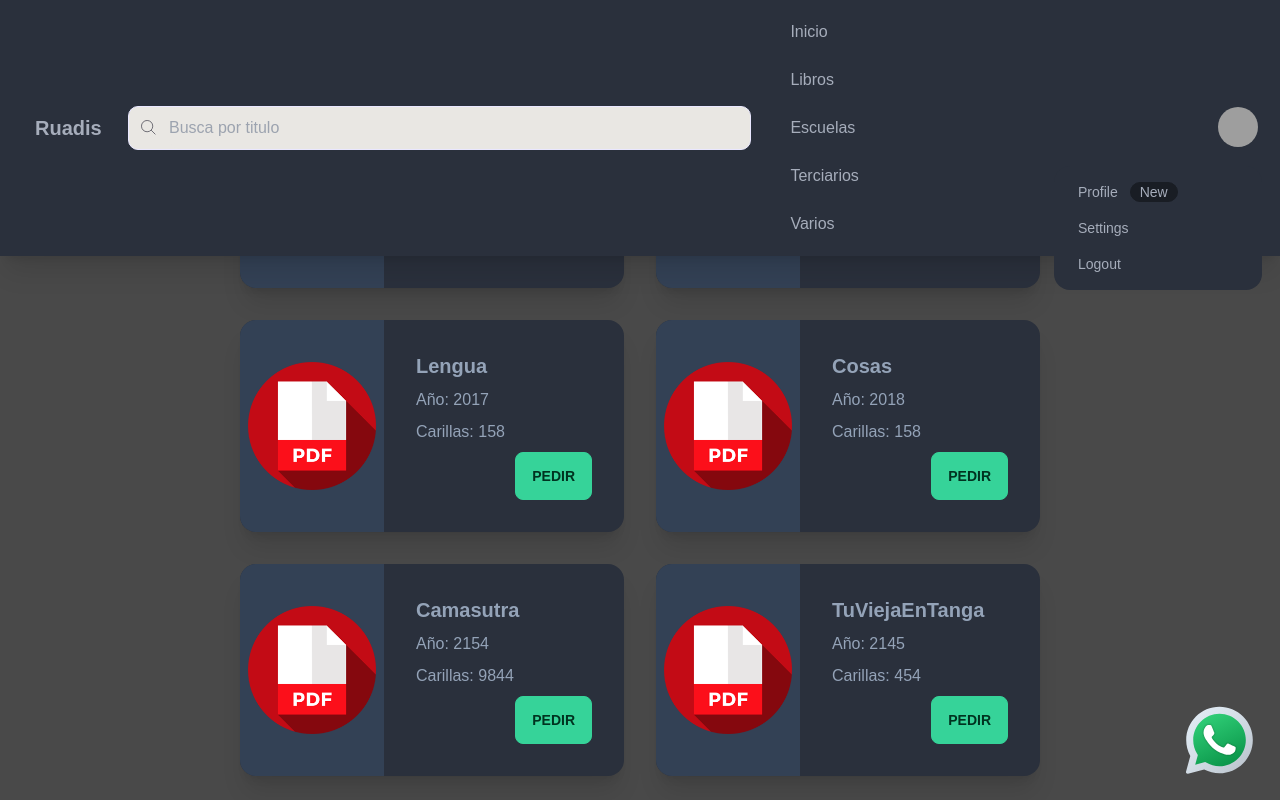
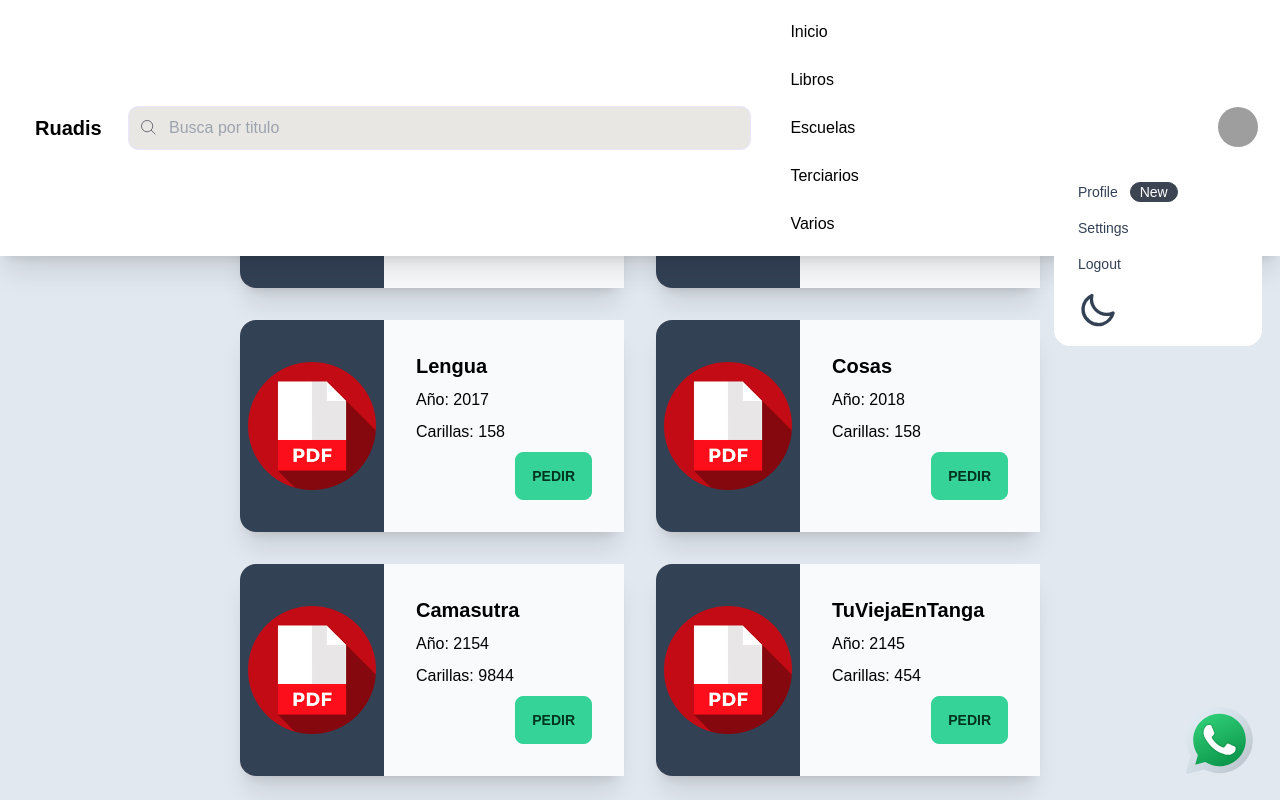
Before and after one commit to Delegado007/web_ruadis, a React (Create React App) app: page / in a window 1280 px wide. Both pictures are taken after a click on the label 1238 px from the left and 126 px from the top of the page. Shown: the top 800 px of the page. Built offline with nearby package versions, Linux system fonts and the light colour scheme; grey boxes are pictures that could not be loaded; a web font is replaced by a local one.

Commit message:
implementando version de modo nocturno

```diff
--- a/public/index.html
+++ b/public/index.html
@@ -23,8 +23,8 @@
 
     <title>React App</title>
   </head>
-  <body>
+  <body class="bg-slate-200 text-black dark:bg-slate-800 dark:text-slate-100">
     <noscript>You need to enable JavaScript to run this app.</noscript>
-    <div id="root" class="bg-gray-800"></div>
+    <div id="root"></div>
   </body>
 </html>
--- a/src/HeaderRuadis.jsx
+++ b/src/HeaderRuadis.jsx
@@ -6,6 +6,16 @@
 
 function HeaderRuadis() {
   const [desplegarMenu, setDesplegarMenu] = useState(false);
+  const cambiarModoNocturno = (evento) => {
+    if (!evento.target.checked) {
+      console.log("asa");
+      const html = document.querySelector("html");
+      html.className = "dark";
+    } else {
+      const html = document.querySelector("html");
+      html.className = "";
+    }
+  };
   const actualizar = (e) => {
     setDesplegarMenu(e.target.checked);
     // console.log("desde boton" + desplegarMenu);
@@ -21,13 +31,16 @@
     }
   });
   return (
-    <header className="navbar bg-base-100 mb-0 shadow-xl" id="navegacion">
+    <header
+      className="navbar bg-white dark:bg-slate-800 mb-0 shadow-xl"
+      id="navegacion"
+    >
       <div className="navbar-start items">
         <div className="hamburguesa dropdown" id="botonOpenMenu">
           <button
             type="button"
             tabIndex="0"
-            className="text-slate-500 hover:text-slate-600 dark:text-slate-400 dark:hover:text-slate-300 btn btn-ghost"
+            className="text-slate-700 hover:text-slate-900 dark:text-slate-400 dark:hover:text-slate-200 btn btn-ghost"
           >
             <svg
               className="swap-off fill-current"
@@ -41,7 +54,7 @@
           </button>
 
           <div
-            className="dropdown-content menuDesplegable bg-base-100 w-96 max-w-[calc(100%-3rem)] pl-6"
+            className="dropdown-content menuDesplegable w-96 max-w-[calc(100%-3rem)] pl-6 bg-slate-200 text-slate-700 dark:border-slate-700 dark:bg-gray-800"
             id="clickbox"
             tabIndex="0"
           >
@@ -49,30 +62,26 @@
               <ImputBusquedaMovil />
             </div>
             <ul
-              className="flex mt-2 menu shadow bg-base-100 space-y-6 lg:space-y-2 border-l border-slate-100 dark:border-slate-700"
+              className="flex mt-2 menu shadow space-y-6 lg:space-y-2 border-l dark:border-slate-100  border-slate-400 "
               id="MenuDesplegable"
             >
-              <li className=" flex flex-row border-l -ml-px border-transparent hover:border-slate-400 dark:hover:border-slate-500 text-slate-700 hover:text-slate-900 dark:text-slate-400 dark:hover:text-slate-300">
+              <li className=" flex flex-row border-l -ml-px border-transparent hover:border-slate-900 dark:hover:border-slate-500 text-slate-700 dark:text-slate-200 dark:hover:white hover:text-black">
                 <a className="pl-3">
                   <svg
+                    className="fill-current w-5 h-5"
                     xmlns="http://www.w3.org/2000/svg"
-                    width="18"
-                    height="18"
                     viewBox="0 0 576 512"
-                    fill="rgb(148 163 184)"
                   >
                     <path d="M575.8 255.5C575.8 273.5 560.8 287.6 543.8 287.6H511.8L512.5 447.7C512.5 450.5 512.3 453.1 512 455.8V472C512 494.1 494.1 512 472 512H456C454.9 512 453.8 511.1 452.7 511.9C451.3 511.1 449.9 512 448.5 512H392C369.9 512 352 494.1 352 472V384C352 366.3 337.7 352 320 352H256C238.3 352 224 366.3 224 384V472C224 494.1 206.1 512 184 512H128.1C126.6 512 125.1 511.9 123.6 511.8C122.4 511.9 121.2 512 120 512H104C81.91 512 64 494.1 64 472V360C64 359.1 64.03 358.1 64.09 357.2V287.6H32.05C14.02 287.6 0 273.5 0 255.5C0 246.5 3.004 238.5 10.01 231.5L266.4 8.016C273.4 1.002 281.4 0 288.4 0C295.4 0 303.4 2.004 309.5 7.014L564.8 231.5C572.8 238.5 576.9 246.5 575.8 255.5L575.8 255.5z" />
                   </svg>
                   Inicio
                 </a>
               </li>
-              <li className=" flex flex-row border-l -ml-px border-transparent hover:border-slate-400 dark:hover:border-slate-500 text-slate-700 hover:text-slate-900 dark:text-slate-400 dark:hover:text-slate-300">
+              <li className="flex flex-row border-l -ml-px border-transparent hover:border-slate-900 dark:hover:border-slate-500 text-slate-700 dark:text-slate-200 dark:hover:text-white hover:text-black">
                 <a className="pl-3">
                   <svg
+                    className="fill-current w-5 h-5"
                     xmlns="http://www.w3.org/2000/svg"
-                    width="18"
-                    height="18"
-                    fill="rgb(148 163 184)"
                     viewBox="0 0 448 512"
                   >
                     <path d="M448 336v-288C448 21.49 426.5 0 400 0H96C42.98 0 0 42.98 0 96v320c0 53.02 42.98 96 96 96h320c17.67 0 32-14.33 32-31.1c0-11.72-6.607-21.52-16-27.1v-81.36C441.8 362.8 448 350.2 448 336zM143.1 128h192C344.8 128 352 135.2 352 144C352 152.8 344.8 160 336 160H143.1C135.2 160 128 152.8 128 144C128 135.2 135.2 128 143.1 128zM143.1 192h192C344.8 192 352 199.2 352 208C352 216.8 344.8 224 336 224H143.1C135.2 224 128 216.8 128 208C128 199.2 135.2 192 143.1 192zM384 448H96c-17.67 0-32-14.33-32-32c0-17.67 14.33-32 32-32h288V448z" />
@@ -80,13 +89,11 @@
                   Libros
                 </a>
               </li>
-              <li className=" flex flex-row border-l -ml-px border-transparent hover:border-slate-400 dark:hover:border-slate-500 text-slate-700 hover:text-slate-900 dark:text-slate-400 dark:hover:text-slate-300">
+              <li className="flex flex-row border-l -ml-px border-transparent hover:border-slate-900 dark:hover:border-slate-500 text-slate-700 dark:text-slate-200 dark:hover:text-white hover:text-black">
                 <a className="pl-3">
                   <svg
+                    className="fill-current w-5 h-5"
                     xmlns="http://www.w3.org/2000/svg"
-                    width="18"
-                    height="18"
-                    fill="rgb(148 163 184)"
                     viewBox="0 0 640 512"
                   >
                     <path d="M320 128C328.8 128 336 135.2 336 144V160H352C360.8 160 368 167.2 368 176C368 184.8 360.8 192 352 192H320C311.2 192 304 184.8 304 176V144C304 135.2 311.2 128 320 128zM476.8 98.06L602.4 125.1C624.4 130.9 640 150.3 640 172.8V464C640 490.5 618.5 512 592 512H48C21.49 512 0 490.5 0 464V172.8C0 150.3 15.63 130.9 37.59 125.1L163.2 98.06L302.2 5.374C312.1-1.791 327-1.791 337.8 5.374L476.8 98.06zM256 512H384V416C384 380.7 355.3 352 320 352C284.7 352 256 380.7 256 416V512zM96 192C87.16 192 80 199.2 80 208V272C80 280.8 87.16 288 96 288H128C136.8 288 144 280.8 144 272V208C144 199.2 136.8 192 128 192H96zM496 272C496 280.8 503.2 288 512 288H544C552.8 288 560 280.8 560 272V208C560 199.2 552.8 192 544 192H512C503.2 192 496 199.2 496 208V272zM96 320C87.16 320 80 327.2 80 336V400C80 408.8 87.16 416 96 416H128C136.8 416 144 408.8 144 400V336C144 327.2 136.8 320 128 320H96zM496 400C496 408.8 503.2 416 512 416H544C552.8 416 560 408.8 560 400V336C560 327.2 552.8 320 544 320H512C503.2 320 496 327.2 496 336V400zM320 88C271.4 88 232 127.4 232 176C232 224.6 271.4 264 320 264C368.6 264 408 224.6 408 176C408 127.4 368.6 88 320 88z" />
@@ -94,13 +101,11 @@
                   Escuelas
                 </a>
               </li>
-              <li className=" flex flex-row border-l -ml-px border-transparent hover:border-slate-400 dark:hover:border-slate-500 text-slate-700 hover:text-slate-900 dark:text-slate-400 dark:hover:text-slate-300">
+              <li className="flex flex-row border-l -ml-px border-transparent hover:border-slate-900 dark:hover:border-slate-500 text-slate-700 dark:text-slate-200 dark:hover:text-white hover:text-black">
                 <a className="pl-3">
                   <svg
+                    className="fill-current w-5 h-5"
                     xmlns="http://www.w3.org/2000/svg"
-                    width="18"
-                    height="18"
-                    fill="rgb(148 163 184)"
                     viewBox="0 0 640 512"
                   >
                     <path d="M623.1 136.9l-282.7-101.2c-13.73-4.91-28.7-4.91-42.43 0L16.05 136.9C6.438 140.4 0 149.6 0 160s6.438 19.65 16.05 23.09L76.07 204.6c-11.89 15.8-20.26 34.16-24.55 53.95C40.05 263.4 32 274.8 32 288c0 9.953 4.814 18.49 11.94 24.36l-24.83 149C17.48 471.1 25 480 34.89 480H93.11c9.887 0 17.41-8.879 15.78-18.63l-24.83-149C91.19 306.5 96 297.1 96 288c0-10.29-5.174-19.03-12.72-24.89c4.252-17.76 12.88-33.82 24.94-47.03l190.6 68.23c13.73 4.91 28.7 4.91 42.43 0l282.7-101.2C633.6 179.6 640 170.4 640 160S633.6 140.4 623.1 136.9zM351.1 314.4C341.7 318.1 330.9 320 320 320c-10.92 0-21.69-1.867-32-5.555L142.8 262.5L128 405.3C128 446.6 213.1 480 320 480c105.1 0 192-33.4 192-74.67l-14.78-142.9L351.1 314.4z" />
@@ -108,13 +113,11 @@
                   Terciarios
                 </a>
               </li>
-              <li className=" flex flex-row border-l -ml-px border-transparent hover:border-slate-400 dark:hover:border-slate-500 text-slate-700 hover:text-slate-900 dark:text-slate-400 dark:hover:text-slate-300">
+              <li className="flex flex-row border-l -ml-px border-transparent hover:border-slate-900 dark:hover:border-slate-500 text-slate-700 dark:text-slate-200 dark:hover:text-white hover:text-black">
                 <a className="pl-3">
                   <svg
+                    className="fill-current w-5 h-5"
                     xmlns="http://www.w3.org/2000/svg"
-                    width="18"
-                    height="18"
-                    fill="rgb(148 163 184)"
                     viewBox="0 0 512 512"
                   >
                     <path d="M32 432C32 458.5 53.49 480 80 480h352c26.51 0 48-21.49 48-48V160H32V432zM160 236C160 229.4 165.4 224 172 224h168C346.6 224 352 229.4 352 236v8C352 250.6 346.6 256 340 256h-168C165.4 256 160 250.6 160 244V236zM480 32H32C14.31 32 0 46.31 0 64v48C0 120.8 7.188 128 16 128h480C504.8 128 512 120.8 512 112V64C512 46.31 497.7 32 480 32z" />
@@ -158,7 +161,7 @@
           </label>
           <ul
             tabIndex="0"
-            className="mt-3 p-2 shadow menu menu-compact dropdown-content bg-base-100 rounded-box w-52"
+            className="mt-3 p-2 shadow menu menu-compact dropdown-content rounded-box w-52 bg-white dark:bg-slate-700 text-slate-700 dark:text-slate-100"
           >
             <li>
               <a className="justify-between">
@@ -172,6 +175,27 @@
             <li>
               <a>Logout</a>
             </li>
+            <li>
+              <label className="swap swap-rotate">
+                <input type="checkbox" onChange={cambiarModoNocturno} />
+
+                <svg
+                  className="swap-on fill-current w-10 h-10"
+                  xmlns="http://www.w3.org/2000/svg"
+                  viewBox="0 0 24 24"
+                >
+                  <path d="M5.64,17l-.71.71a1,1,0,0,0,0,1.41,1,1,0,0,0,1.41,0l.71-.71A1,1,0,0,0,5.64,17ZM5,12a1,1,0,0,0-1-1H3a1,1,0,0,0,0,2H4A1,1,0,0,0,5,12Zm7-7a1,1,0,0,0,1-1V3a1,1,0,0,0-2,0V4A1,1,0,0,0,12,5ZM5.64,7.05a1,1,0,0,0,.7.29,1,1,0,0,0,.71-.29,1,1,0,0,0,0-1.41l-.71-.71A1,1,0,0,0,4.93,6.34Zm12,.29a1,1,0,0,0,.7-.29l.71-.71a1,1,0,1,0-1.41-1.41L17,5.64a1,1,0,0,0,0,1.41A1,1,0,0,0,17.66,7.34ZM21,11H20a1,1,0,0,0,0,2h1a1,1,0,0,0,0-2Zm-9,8a1,1,0,0,0-1,1v1a1,1,0,0,0,2,0V20A1,1,0,0,0,12,19ZM18.36,17A1,1,0,0,0,17,18.36l.71.71a1,1,0,0,0,1.41,0,1,1,0,0,0,0-1.41ZM12,6.5A5.5,5.5,0,1,0,17.5,12,5.51,5.51,0,0,0,12,6.5Zm0,9A3.5,3.5,0,1,1,15.5,12,3.5,3.5,0,0,1,12,15.5Z" />
+                </svg>
+
+                <svg
+                  className="swap-off fill-current w-10 h-10"
+                  xmlns="http://www.w3.org/2000/svg"
+                  viewBox="0 0 24 24"
+                >
+                  <path d="M21.64,13a1,1,0,0,0-1.05-.14,8.05,8.05,0,0,1-3.37.73A8.15,8.15,0,0,1,9.08,5.49a8.59,8.59,0,0,1,.25-2A1,1,0,0,0,8,2.36,10.14,10.14,0,1,0,22,14.05,1,1,0,0,0,21.64,13Zm-9.5,6.69A8.14,8.14,0,0,1,7.08,5.22v.27A10.15,10.15,0,0,0,17.22,15.63a9.79,9.79,0,0,0,2.1-.22A8.11,8.11,0,0,1,12.14,19.73Z" />
+                </svg>
+              </label>
+            </li>
           </ul>
         </div>
       </div>
--- a/src/ItemMain.jsx
+++ b/src/ItemMain.jsx
@@ -3,11 +3,11 @@
 
 function ItemMain({ titulo, ano, carillas }) {
   return (
-    <div className="card card-side bg-base-100 shadow-xl m-4 w-96 text-slate-400">
-      <figure className=" bg-slate-700">
+    <div className="card card-side bg-base-100 shadow-xl m-4 w-96">
+      <figure className="bg-slate-700 dark:bg-slate-700">
         <img className="w-36 px-2" src={logo} alt="Movie"></img>
       </figure>
-      <div className="card-body">
+      <div className="card-body bg-slate-50 text-black  dark:bg-slate-900 dark:text-slate-200">
         <h2 className="card-title">{titulo}</h2>
         <p>Año: {ano}</p>
         <p>Carillas: {carillas}</p>
--- a/src/index.js
+++ b/src/index.js
@@ -2,4 +2,7 @@
 import App from "./App";
 
 const rootElement = document.getElementById("root");
-render(<App />, rootElement);
+render(
+  <App className="bg-slate-200 text-black dark:bg-slate-800 dark:text-slate-100" />,
+  rootElement
+);
--- a/tailwind.config.js
+++ b/tailwind.config.js
@@ -1,21 +1,5 @@
-const plugin = require("tailwindcss/plugin");
 module.exports = {
-  daisyui: {
-    themes: ["dark"],
-  },
-
-  content: ["./src/**/*.{js,jsx,ts,tsx}"],
-  theme: {
-    extend: {},
-  },
-  plugins: [
-    require("daisyui"),
-    plugin(function ({ addBase, theme }) {
-      addBase({
-        body: { backgroundColor: "#494949" },
-        h2: { fontSize: theme("fontSize.xl") },
-        h3: { fontSize: theme("fontSize.lg") },
-      });
-    }),
-  ],
+  content: ["./src/**/*.{js,ts,jsx,tsx}"],
+  plugins: [require("daisyui")],
+  darkMode: "class",
 };
```
Also changed, not shown: src/HeaderRuadis.css (+1 -6 lines).
